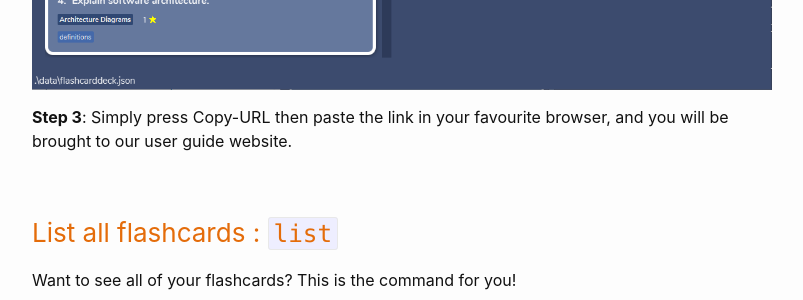
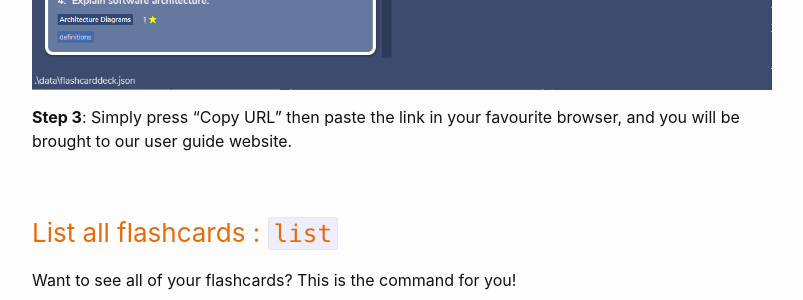
Before and after one commit to minzzelo/cs2101ug, a Jekyll site: the page built from docs/UserGuide.md, in a window 1280 px wide and 900 px high, scrolled down 17384 px. Shown: the part 153-453 px from the top of the window, without its empty margins (238-1041 px from the left). Built offline with Jekyll 4.4.1, drawn with Linux system fonts in a browser that asks for light colours; emoji names are drawn with the system emoji font.

Commit message:
Fix minor typo

```diff
--- a/docs/UserGuide.md
+++ b/docs/UserGuide.md
@@ -386,7 +386,7 @@ Format: `help`
 
 ![Help step 2](images/ug/ug_help_step_2.png)
 
-**Step 3**: Simply press Copy-URL then paste the link in your favourite browser, and you will be brought to our user guide website.
+**Step 3**: Simply press "Copy URL" then paste the link in your favourite browser, and you will be brought to our user guide website.
 
 
 
```
